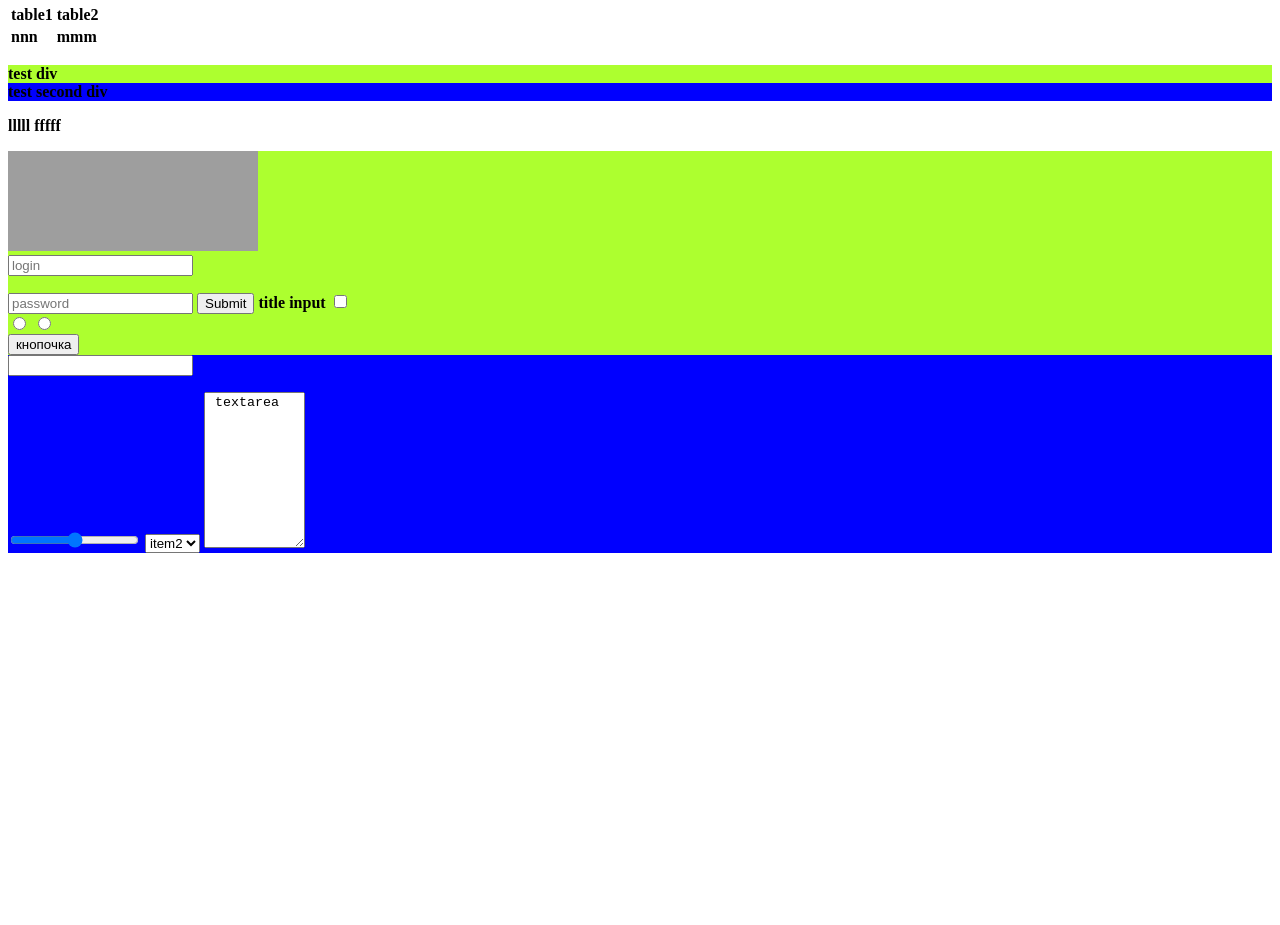
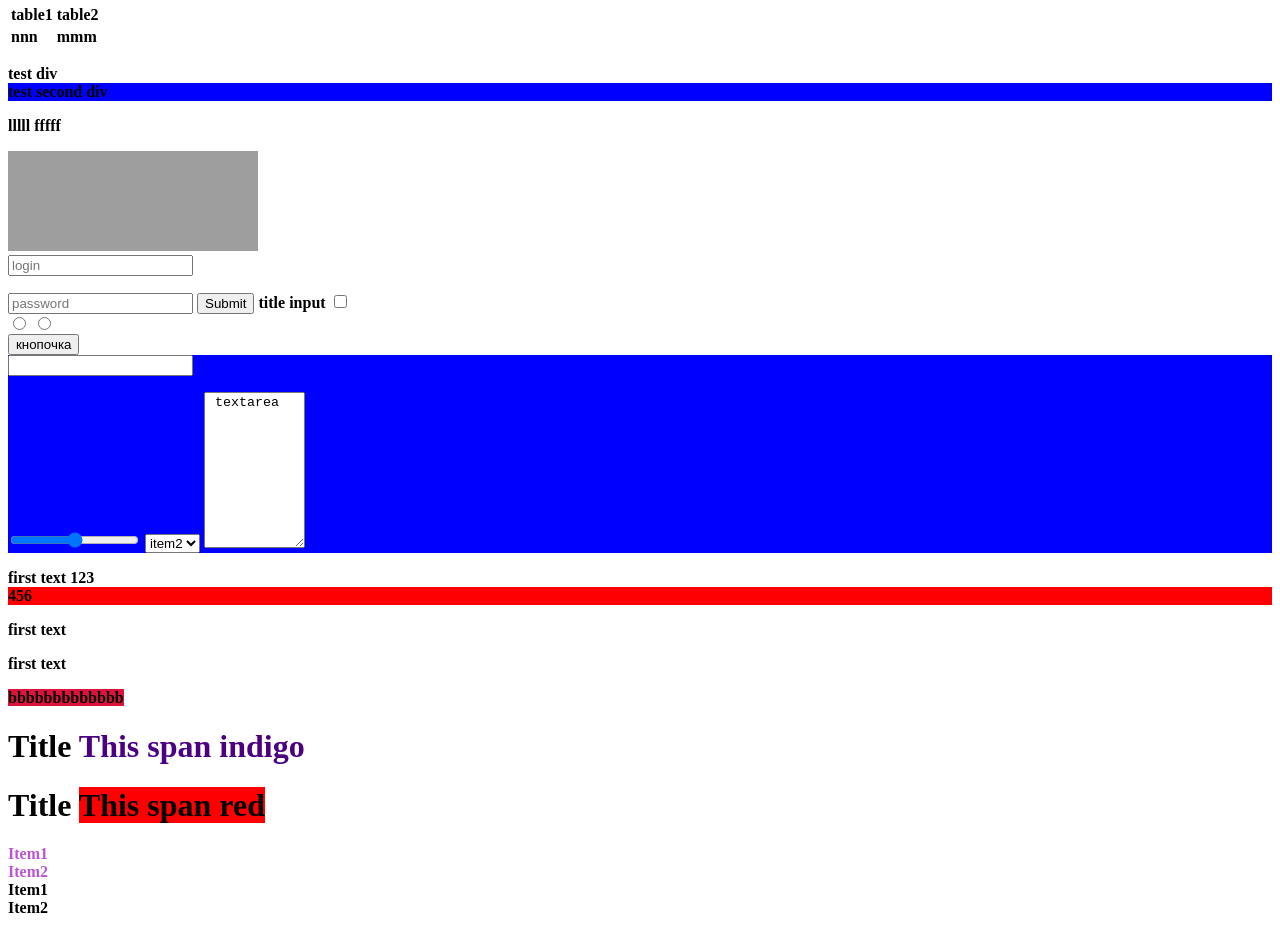
Before and after one commit to MariaBarakhova/Myrepository, a plain HTML site: page ggg.html in a window 1280 px wide. Shown: the part 499-1424 px from the top of the page. Before the commit the page ends 1060 px from the top, so only its background shows below. Drawn offline with Linux system fonts and the light colour scheme; grey boxes are pictures that could not be loaded.

Commit message:
change ggg html style css class div

```diff
--- a/ggg.html
+++ b/ggg.html
@@ -8,6 +8,8 @@
 </head>
     <link rel="stylesheet" href="style.css">
 <body>
+<header class="header">
+</header>
 
 <p> ggggg</p>
 <p>hhhhh</p>
@@ -80,6 +82,10 @@
     </form>
 <button> кнопочка</button>
 
+    <footer class="footer">
+
+    </footer>
+
 </div>
 <div class="backblue" class="activered">
 
@@ -100,6 +106,57 @@
 </form>
 </div>
 
+<div class="backdiv">
+    <p class="text"> first text <span>123 <b>456</b></span> </p>
+</div>
+<div class="backdiv2">
+    <p class="text"> first text </p>
+</div>
+<div class="backdiv3">
+    <p class="text"> first text </p>
+    <b class="secondB">  bbbbbbbbbbbbb </b>
+</div>
+
+<div >
+    <div class="div2">
+        <h1 class="h1 active" >
+            Title
+            <span class="spanRed">
+                This span indigo
+            </span>
+        </h1>
+    </div>
+</div>
+<div class="div2">
+    <div>
+        <h1 class="h2">
+            Title
+            <span class="spanRed">
+                This span red
+            </span>
+        </h1>
+    </div>
+</div>
+
+
+<div>
+    <div class="test">
+        Item1
+        <div>
+            Item2
+        </div>
+    </div>
+</div>
+
+<div>
+<div>
+    Item1
+    <div>
+        Item2
+    </div>
+</div>
+</div>
+
 
 </body>
 </html>
--- a/style.css
+++ b/style.css
@@ -1,10 +1,16 @@
-div{height: 300 px; background-color: greenyellow;}
+div{height: 300 px; background-color: white;}
 .firstdiv{background-color: indigo}
 .seconddiv {background-color: cornflowerblue}
 #thirddiv {/*background-color: blue*/}
 
 .activeSkyblue {background-color: skyblue !important;}
 
-#testId.thirddiv {background-color: red}
+#testId.thirddiv {color: red}
 .backblue {background-color: blue}
 .backblue.activered {display: block; background-color: red}
+.backdiv .text span b {display: block; background-color: red}
+.backdiv3 .secondB {background-color: crimson}
+.div2 .h2 .spanRed {background-color: red}
+.h1.active .spanRed {color: indigo}
+.test {color: mediumorchid;}
+.test div > div {background-color: red}
```
